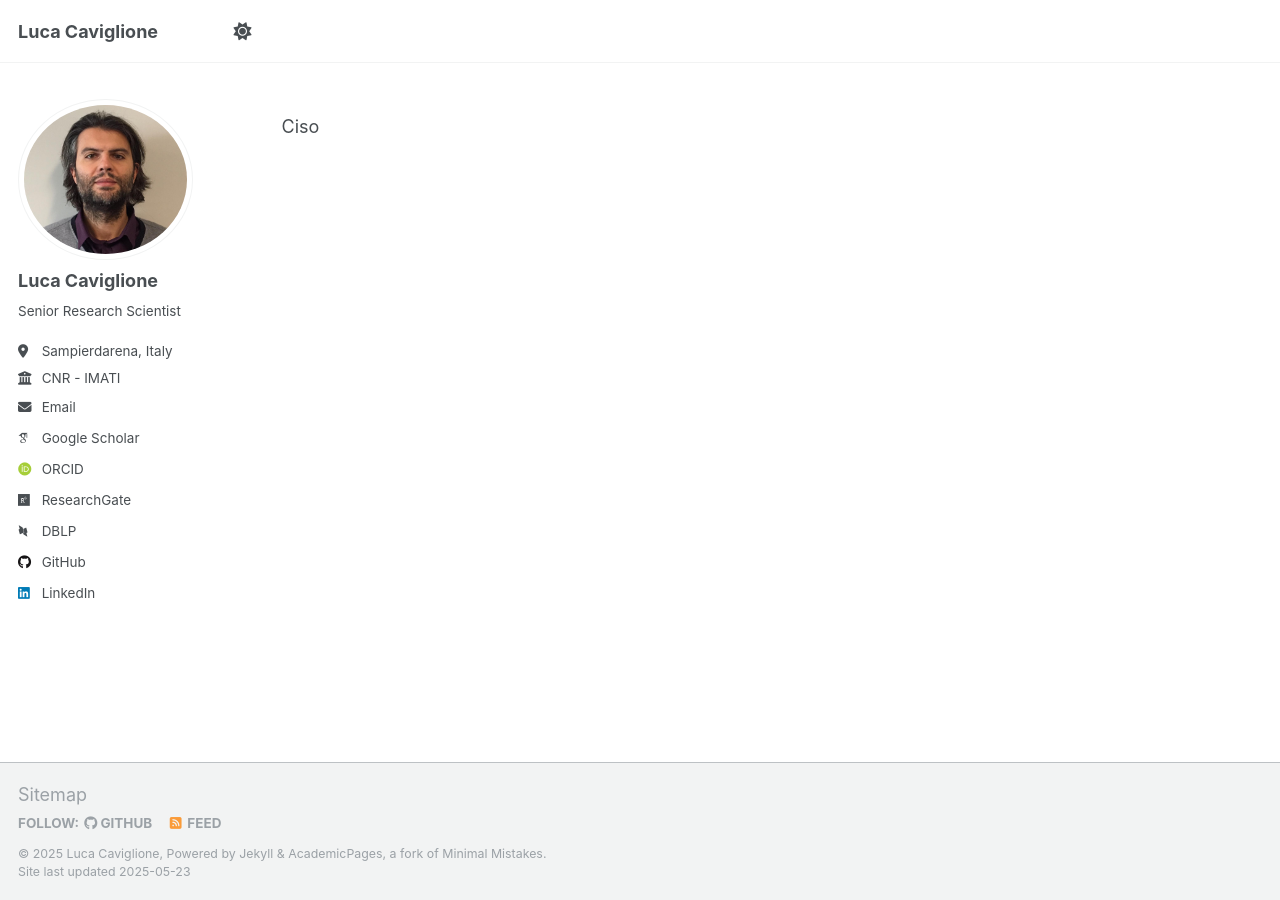
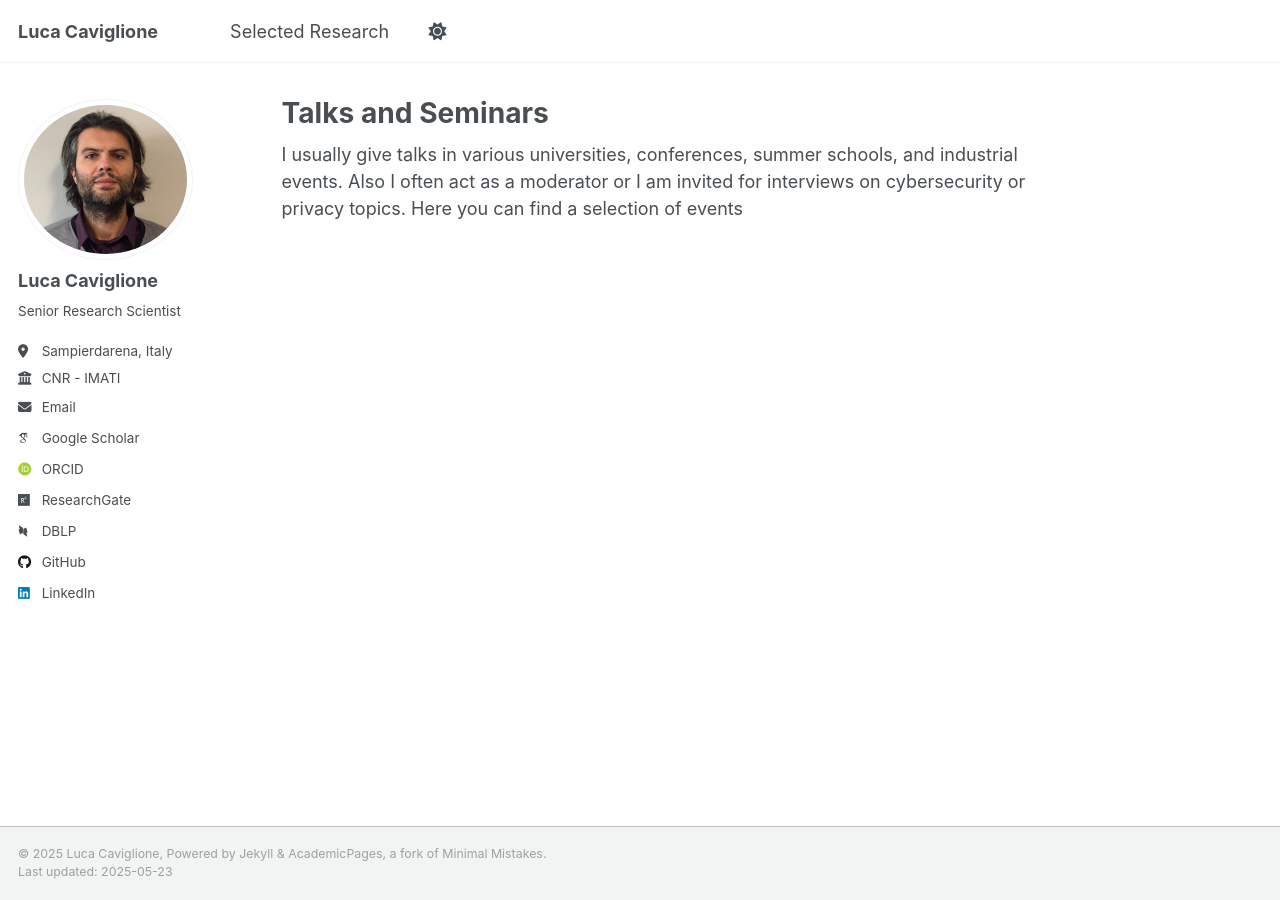
Before and after one commit to lucacav/lucacav.github.io, a Jekyll site: the page built from _pages/talksandseminars.md, in a window 1280 px wide. Built offline with Jekyll 4.4.1, drawn with Linux system fonts in a browser that asks for light colours; some web fonts are replaced.

Commit message:
Selected Research

```diff
--- a/_config.yml
+++ b/_config.yml
@@ -120,7 +120,7 @@ staticman:
       options:
         format           : "iso8601" # "iso8601" (default), "timestamp-seconds", "timestamp-milliseconds"
 atom_feed:
-  hide                   : false     # change to true to hide the RSS feed in the footer
+  hide                   : true     # change to true to hide the RSS feed in the footer
   path                   : # blank (default) uses feed.xml
 
 
--- a/_data/navigation.yml
+++ b/_data/navigation.yml
@@ -14,9 +14,11 @@ main:
   # - title: "Talks"
   #   url: /talks/
 
+   - title: "Selected Research"
+     url: /selresearch/
+
   #  - title: "Talks and Seminars"
   #    url: /talksand/
-
 
   # - title: "Teaching"
   #   url: /teaching/
--- a/_includes/footer.html
+++ b/_includes/footer.html
@@ -1,6 +1,6 @@
 {% include base_path %}
 
-{% if site.author.github or site.author.bitbucket or site.atom_feed.hide != true %}
+<!-- {% if site.author.github or site.author.bitbucket or site.atom_feed.hide != true %}
 <div class="page__footer-follow">
   <ul class="social-icons">
     {% if site.data.ui-text[site.locale].follow_label %}
@@ -17,9 +17,9 @@
     {% endif %}
   </ul>
 </div>
-{% endif %}
+{% endif %} -->
 
 <div class="page__footer-copyright">
   &copy; {{ site.time | date: '%Y' }} {{ site.name | default: site.title }}, {{ site.data.ui-text[site.locale].powered_by | default: "Powered by" }} <a href="http://jekyllrb.com" rel="nofollow">Jekyll</a> &amp; <a href="https://github.com/academicpages/academicpages.github.io">AcademicPages</a>, a fork of <a href="https://mademistakes.com/work/minimal-mistakes-jekyll-theme/" rel="nofollow">Minimal Mistakes</a>.<br />
-  Site last updated {{ "now" | date: '%Y-%m-%d' %}}
+  Last updated: {{ "now" | date: '%Y-%m-%d' %}}
 </div>
--- a/_includes/footer/custom.html
+++ b/_includes/footer/custom.html
@@ -1,3 +1,3 @@
 <!-- start custom footer snippets -->
-<a href="/sitemap/">Sitemap</a>
+<!-- <a href="/sitemap/">Sitemap</a> -->
 <!-- end custom footer snippets -->
--- a/_pages/talksandseminars.md
+++ b/_pages/talksandseminars.md
@@ -1,8 +1,7 @@
 ---
-permalink: /talksand
-title: ""
+permalink: /talksand/
+title: "Talks and Seminars"
 author_profile: true
 ---
 
-
-Ciso
+I usually give talks in various universities, conferences, summer schools, and industrial events. Also I often act as a moderator or I am invited for interviews on cybersecurity or privacy topics. Here you can find a selection of events
```
Also changed, not shown: _pages/about.md (+1 -1 lines), _pages/selresearch.md (added, +57 -0 lines).
